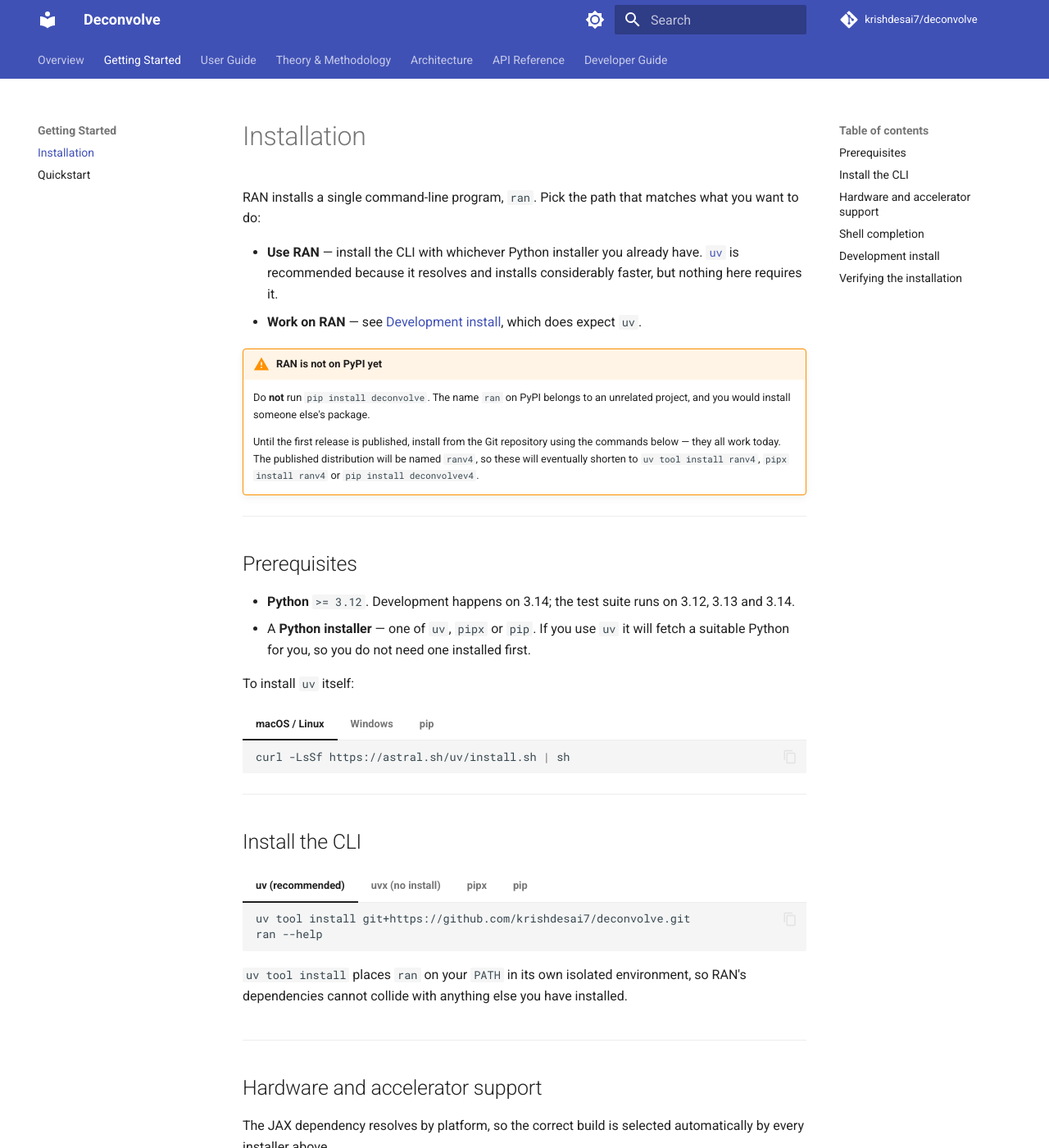
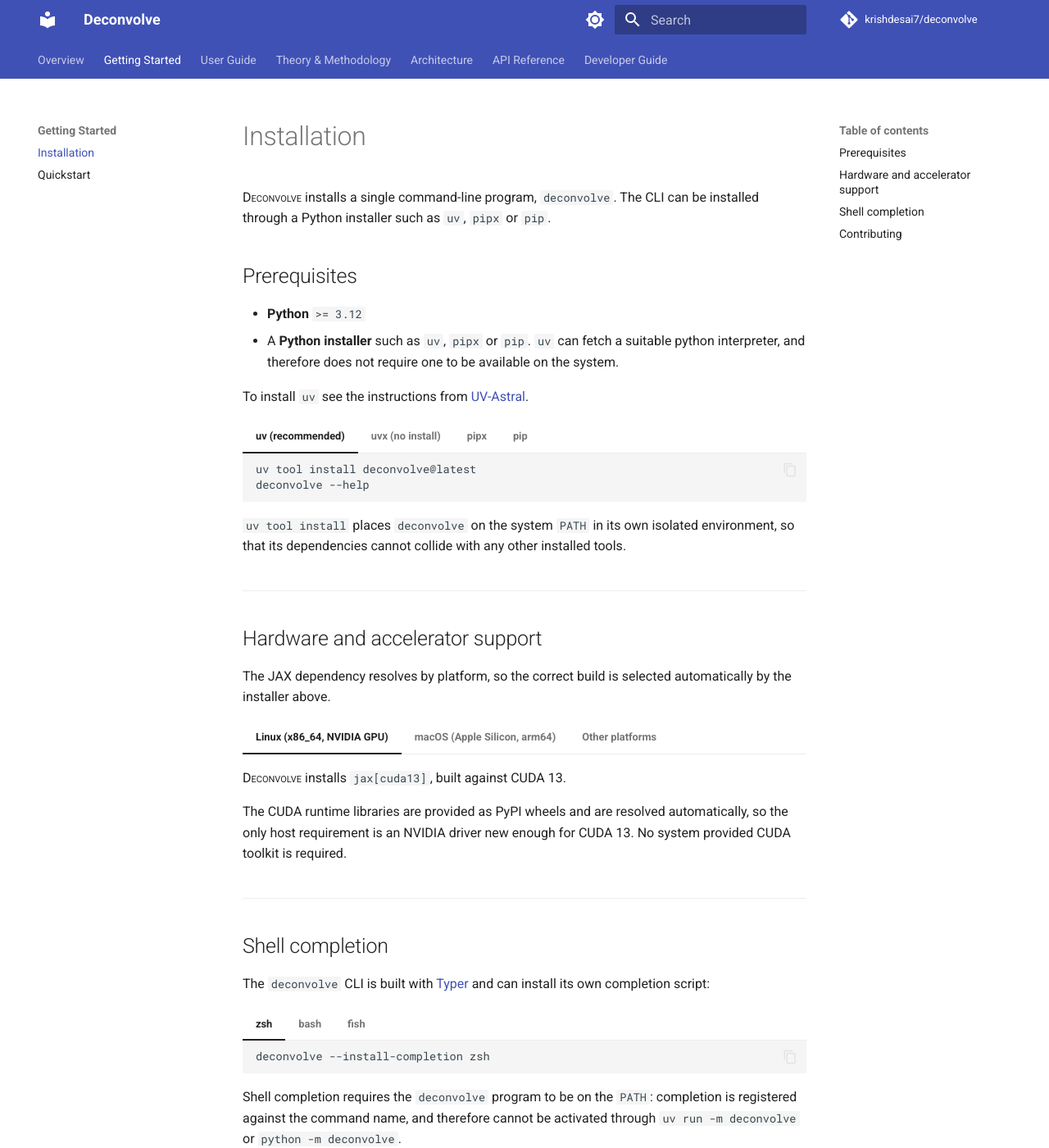
Before and after one commit to krishdesai7/RANv4, an MkDocs documentation site: the page built from docs/getting-started/installation.md, in a window 1280 px wide and 1400 px high. Shown: the whole window at 82% size. Built offline with MkDocs 1.6.1 and Material for MkDocs 9.7.7, drawn with Linux system fonts in a browser that asks for light colours; comment, search, counter and statistics services are not loaded; some of the changed text lies outside the part shown.

Commit message:
docs: enhance installation and usage instructions for Deconvolve CLI, clarify prerequisites and shell completion setup

````diff
--- a/docs/getting-started/installation.md
+++ b/docs/getting-started/installation.md
@@ -1,83 +1,38 @@
+<!-- markdownlint-disable-file no-inline-html -->
+
 # Installation
 
-RAN installs a single command-line program, `ran`. Pick the path that matches
-what you want to do:
-
-- **Use RAN** — install the CLI with whichever Python installer you already
-  have. [`uv`](https://docs.astral.sh/uv/) is recommended because it resolves
-  and installs considerably faster, but nothing here requires it.
-- **Work on RAN** — see [Development install](#development-install), which does
-  expect `uv`.
-
-!!! warning "RAN is not on PyPI yet"
-
-    Do **not** run `pip install deconvolve`. The name `ran` on PyPI belongs to an
-    unrelated project, and you would install someone else's package.
-
-    Until the first release is published, install from the Git repository
-    using the commands below — they all work today. The published
-    distribution will be named `ranv4`, so these will eventually shorten to
-    `uv tool install ranv4`, `pipx install ranv4` or `pip install deconvolvev4`.
-
----
+<span style="font-variant: small-caps;">Deconvolve</span> installs a single command-line program, `deconvolve`. The CLI can be installed through a Python installer such as `uv`, `pipx` or `pip`.
 
 ## Prerequisites
 
-- **Python** `>= 3.12`. Development happens on 3.14; the test suite runs on
-  3.12, 3.13 and 3.14.
-- A **Python installer** — one of `uv`, `pipx` or `pip`. If you use `uv` it
-  will fetch a suitable Python for you, so you do not need one installed
-  first.
+- **Python** `>= 3.12`
+- A **Python installer** such as `uv`, `pipx` or `pip`. `uv` can fetch a suitable python interpreter, and therefore does not require one to be available on the system.
 
-To install `uv` itself:
-
-=== "macOS / Linux"
-
-    ```shell
-    curl -LsSf https://astral.sh/uv/install.sh | sh
-    ```
-
-=== "Windows"
-
-    ```powershell
-    powershell -ExecutionPolicy ByPass -c "irm https://astral.sh/uv/install.ps1 | iex"
-    ```
-
-=== "pip"
-
-    ```shell
-    pip install uv
-    ```
-
----
-
-## Install the CLI
+To install `uv` see the instructions from [UV-Astral](https://docs.astral.sh/uv/getting-started/installation/).
 
 === "uv (recommended)"
 
     ```shell
-    uv tool install git+https://github.com/krishdesai7/deconvolve.git
-    ran --help
+    uv tool install deconvolve@latest
+    deconvolve --help
     ```
 
-    `uv tool install` places `ran` on your `PATH` in its own isolated
-    environment, so RAN's dependencies cannot collide with anything else you
-    have installed.
+    `uv tool install` places `deconvolve` on the system `PATH` in its own isolated environment, so that its dependencies cannot collide with any other installed tools.
 
 === "uvx (no install)"
 
     ```shell
-    uvx --from git+https://github.com/krishdesai7/deconvolve.git ran --help
+    uvx deconvolve --help
     ```
 
-    Runs RAN in a throwaway environment without installing anything
-    permanently. Useful for trying it once, but it re-resolves on each run.
+    Runs <span style="font-variant: small-caps;">Deconvolve</span> in an ephemeral environment without permanent installation.
 
 === "pipx"
 
     ```shell
-    pipx install git+https://github.com/krishdesai7/deconvolve.git
-    ran --help
+    pipx install deconvolve
+    deconvolve --help
     ```
 
     The same isolated-environment model as `uv tool install`.
@@ -87,85 +42,74 @@
     ```shell
     python -m venv .venv
     source .venv/bin/activate
-    pip install git+https://github.com/krishdesai7/deconvolve.git
-    ran --help
+    pip install deconvolve
+    deconvolve --help
     ```
 
-    Install into a virtual environment rather than the system interpreter.
-    RAN pulls in JAX, Keras, NumPy and Matplotlib, and pinning those
-    system-wide will eventually conflict with something else.
+    It is recommended that <span style="font-variant: small-caps;">Deconvolve</span> be installed into a virtual environment rather than the system interpreter. <span style="font-variant: small-caps;">Deconvolve</span> requires JAX and Keras, amongst other dependencies, and pinning them system-wide may conflict with other installed tools.
 
 ---
 
 ## Hardware and accelerator support
 
-The JAX dependency resolves by platform, so the correct build is selected
-automatically by every installer above.
+The JAX dependency resolves by platform, so the correct build is selected automatically by the installer above.
 
 === "Linux (x86_64, NVIDIA GPU)"
 
-    RAN installs `jax[cuda13]`, built against CUDA 13.
+    <span style="font-variant: small-caps;">Deconvolve</span> installs `jax[cuda13]`, built against CUDA 13.
 
-    The CUDA runtime libraries ship as PyPI wheels and are pulled in
-    automatically, so the only host requirement is an NVIDIA driver new
-    enough for CUDA 13. No system CUDA toolkit is needed.
+    The CUDA runtime libraries are provided as PyPI wheels and are resolved automatically, so the only host requirement is an NVIDIA driver new enough for CUDA 13. No system provided CUDA toolkit is required.
 
 === "macOS (Apple Silicon, arm64)"
 
-    RAN installs plain `jax` and runs on the CPU. The official macOS arm64
-    JAX wheels provide no GPU acceleration.
+    <span style="font-variant: small-caps;">Deconvolve</span> installs plain `jax` and runs on the CPU. The official macOS arm64 JAX wheels provide no GPU acceleration.
 
-    Experimental backends such as `jax-metal` are neither tested nor
-    supported here.
+    Experimental alternatives, such as `jax-mps` or `IREE`-based workflows, may enable Metal acceleration, but these configurations are not officially tested or supported by <span style="font-variant: small-caps;">Deconvolve</span>. Users should independently validate their correctness and performance.
 
 === "Other platforms"
 
-    Any other platform resolves to CPU-only JAX if a wheel exists for it.
-    Only the two configurations above are tested.
+    Any other platform resolves to CPU-only JAX if a wheel exists for it. Only the two configurations above are officially supported.
 
 ---
 
 ## Shell completion
 
-The `ran` CLI is built with [Typer](https://typer.tiangolo.com/) and can
-install its own completion script:
+The `deconvolve` CLI is built with [Typer](https://typer.tiangolo.com/) and can install its own completion script:
 
 === "zsh"
 
     ```shell
-    ran --install-completion zsh
+    deconvolve --install-completion zsh
     ```
 
 === "bash"
 
     ```shell
-    ran --install-completion bash
+    deconvolve --install-completion bash
     ```
 
 === "fish"
 
     ```shell
-    ran --install-completion fish
+    deconvolve --install-completion fish
     ```
 
-This needs the installed `ran` program: completion is registered against the
-command name, so it does not work through `python -m ran`.
+Shell completion requires the `deconvolve` program to be on the `PATH`: completion is registered against the command name, and therefore cannot be activated through `uv run -m deconvolve` or `python -m deconvolve`.
 
 ---
 
-## Development install
+## Contributing
 
-Working on RAN itself expects `uv`, which is what the lockfile, the test
-matrix and the `just` recipes are written against.
+Working on <span style="font-variant: small-caps;">Deconvolve</span> itself requires `uv` to be installed in addition to a checkout of the repository.
 
-1.  **Clone the repository:**
+1. **Clone the repository:**
 
     ```shell
     git clone https://github.com/krishdesai7/deconvolve.git
-    cd Deconvolve
+    cd deconvolve
     ```
 
-2.  **Synchronize dependencies:**
+2. **Synchronize dependencies:**
 
     ```shell
     uv sync
@@ -174,31 +118,8 @@
     This creates a `.venv` with every runtime and development dependency at
     the exact versions in `uv.lock`.
 
-Inside a checkout, run the CLI through `uv run` so it uses the project
-environment without your having to activate it:
+Inside a checkout, CLI help is available through
 
 ```shell
 uv run deconvolve --help
 ```
-
-To add the documentation toolchain (MkDocs, the Material theme, mkdocstrings):
-
-```shell
-uv sync --group docs
-```
-
----
-
-## Verifying the installation
-
-```shell
-# The CLI is on your PATH and reports its commands
-ran --help
-```
-
-In a development checkout, run the fast half of the test suite — everything
-except the tests marked `slow`:
-
-```shell
-uv run just test-fast
-```
````
Also changed, not shown: docs/index.md (+19 -22 lines).
